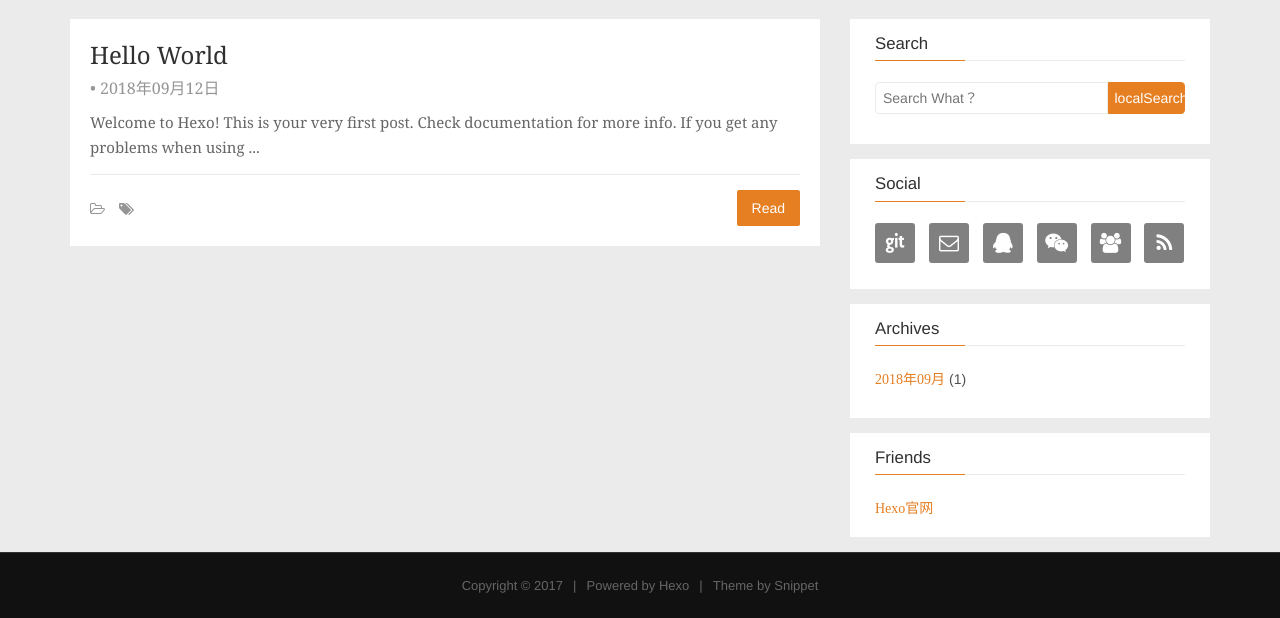
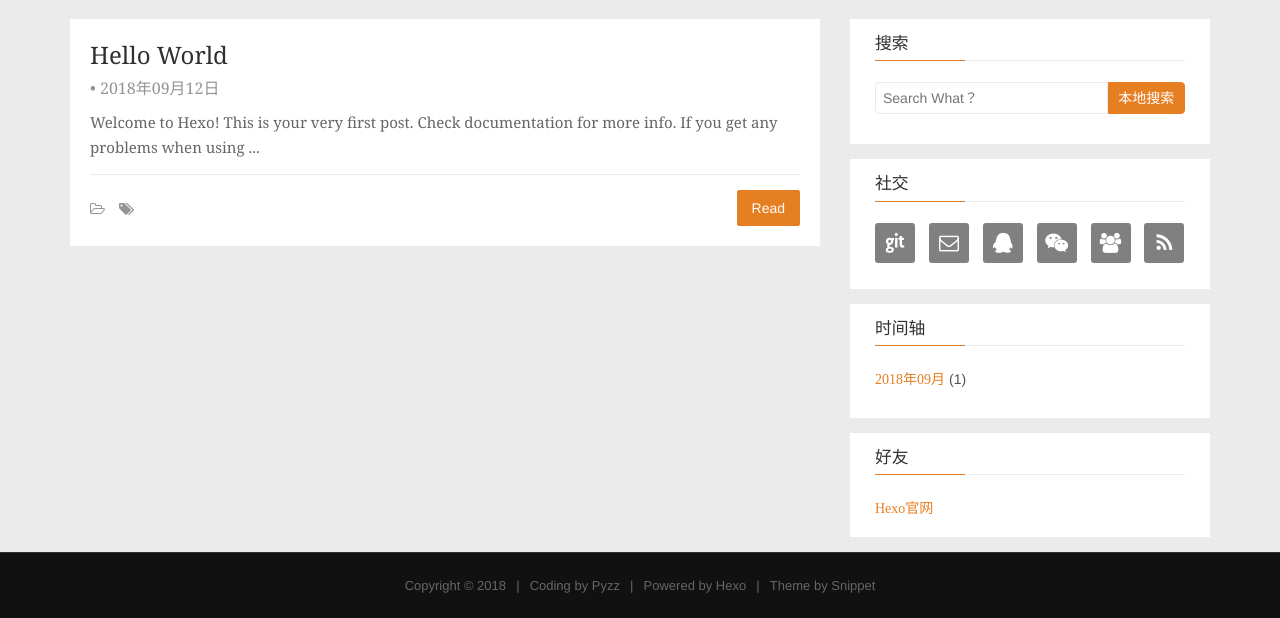
Before and after one commit to fanshao001/Pyzz.github.io, a plain HTML site: page index.html in a window 1280 px wide. Shown: the part 341-959 px from the top of the page. Drawn offline with Linux system fonts and the light colour scheme.

Commit message:
Site updated: 2018-09-12 11:15:19

```diff
--- a/index.html
+++ b/index.html
@@ -1,5 +1,6 @@
 <!DOCTYPE HTML>
 <html lang="">
+
 <head>
     <!--Setting-->
     <meta charset="UTF-8">
@@ -26,19 +27,10 @@
     <meta name="verify" content="all" />
     <!--Title-->
 
-
     <title>Pyzz</title>
 
-
     <link rel="alternate" href="/atom.xml" title="Pyzz" type="application/atom+xml">
-
-
     <link rel="icon" href="/favicon.ico">
-
-
-
-
-
     <link rel="stylesheet" href="/css/bootstrap.min.css?rev=3.3.7">
     <link rel="stylesheet" href="/css/font-awesome.min.css?rev=4.5.0">
     <link rel="stylesheet" href="/css/style.css?rev=@@hash">
@@ -49,17 +41,14 @@
 
     <div class="hide">
         <script type="text/javascript">
-			var cnzz_protocol = (("https:" == document.location.protocol) ? " https://" : " http://");document.write(unescape("%3Cspan class='cnzz_stat_icon_1263868967 hide' %3E%3Cscript%20src%3D%22https%3A%2F%2Fs95.cnzz.com%2Fz_stat.php%3Fweb_id%3D1272564536%22%3E%3C%2Fscript%3E%3C/span%3E%3Cscript src='" + cnzz_protocol + "s19.cnzz.com/z_stat.php%3Fid%3D1263868967%26show%3Dpic1' type='text/javascript'%3E%3C/script%3E"));
+            var cnzz_protocol = (("https:" == document.location.protocol) ? " https://" : " http://");
+            document.write(unescape(
+                "%3Cspan class='cnzz_stat_icon_1263868967 hide' %3E%3Cscript%20src%3D%22https%3A%2F%2Fs95.cnzz.com%2Fz_stat.php%3Fweb_id%3D1272564536%22%3E%3C%2Fscript%3E%3C/span%3E%3Cscript src='" +
+                cnzz_protocol +
+                "s19.cnzz.com/z_stat.php%3Fid%3D1263868967%26show%3Dpic1' type='text/javascript'%3E%3C/script%3E"
+            ));
         </script>
     </div>
-
-
-
-
-
-
-
-
 </head>
 
 
@@ -73,15 +62,15 @@
 <![endif]-->
 
 <body>
-    <header class="main-header"  style="background-image:url(http://7xpw2b.com1.z0.glb.clouddn.com/hexo-sinppet/img/banner.jpg)"  >
+    <header class="main-header" style="background-image:url(http://7xpw2b.com1.z0.glb.clouddn.com/hexo-sinppet/img/banner.jpg)">
         <div class="main-header-box">
             <a class="header-avatar" href="/" title='Pyzz'>
-            <img src="/img/avatar.jpg" alt="logo头像" class="img-responsive center-block">
+                <img src="/img/avatar.jpg" alt="Pyzz" class="img-responsive center-block">
             </a>
             <div class="branding">
                 <!--<h2 class="text-hide">Snippet主题,从未如此简单有趣</h2>-->
 
-                 <img src="/img/branding.png" alt="Snippet 博客主题" class="img-responsive center-block">
+                <img src="/img/branding.png" class="img-responsive center-block">
 
             </div>
         </div>
@@ -90,7 +79,8 @@
         <div class="container">
             <div class="row">
                 <div class="col-sm-12">
-                <div class="navbar-header"><span class="nav-toggle-button collapsed pull-right" data-toggle="collapse" data-target="#main-menu" id="mnav">
+                    <div class="navbar-header"><span class="nav-toggle-button collapsed pull-right" data-toggle="collapse"
+                            data-target="#main-menu" id="mnav">
                             <span class="sr-only"></span>
                             <i class="fa fa-bars"></i>
                         </span>
@@ -129,7 +119,7 @@
                                 <h1 class="post-title">
                                     <a href="/2018/09/12/hello-world/">Hello World</a>
                                 </h1>
-            <div class="post-meta">  &bull;
+                                <div class="post-meta"> &bull;
                                     <time class="post-date" datetime="" title="">
                                         2018年09月12日
                                     </time>
@@ -137,7 +127,8 @@
                             </div>
                             <p class="brief">
 
-                Welcome to Hexo! This is your very first post. Check documentation for more info. If you get any problems when using ...
+                                Welcome to Hexo! This is your very first post. Check documentation for more info. If
+                                you get any problems when using ...
 
                             </p>
                         </div>
@@ -190,13 +181,13 @@
 
 
                     <div class="widget">
-        <h3 class="title">Search</h3>
+                        <h3 class="title">搜索</h3>
                         <div id="search-form">
                             <div id="result-mask" class="hide"></div>
                             <div class="search-area">
 
                                 <input id="search-key" type="search" autocomplete="off" placeholder="Search What？">
-                    <button type="button" class="search-form-submit" id="search-local">localSearch</button>
+                                <button type="button" class="search-form-submit" id="search-local">本地搜索</button>
 
 
                             </div>
@@ -221,14 +212,14 @@
 
 
                     <div class="widget">
-      <h3 class="title">Social</h3>
+                        <h3 class="title">社交</h3>
                         <div class="content social">
 
-	            <a href="//github.com/shenliyang" rel="external nofollow" title="Github" target="_blank">
+                            <a href="//github.com/alwaysbefun" rel="external nofollow" title="Github" target="_blank">
                                 <i class="git fa fa-git"></i>
                             </a>
 
-	            <a href="mailto:snippet@91h5.cc" rel="external nofollow" title="邮箱" target="_blank">
+                            <a href="mailto:fanshaobo_007@163.com" rel="external nofollow" title="邮箱" target="_blank">
                                 <i class="envelope-o fa fa-envelope-o"></i>
                             </a>
 
@@ -252,24 +243,17 @@
                     </div>
 
 
-
-
-
+                    <div class="widget">
+                        <h3 class="title">时间轴</h3>
+                        <ul class="archive-list">
+                            <li class="archive-list-item"><a class="archive-list-link" href="/archives/2018/09/"><i
+                                        class="fa" aria-hidden="true">2018年09月</i></a><span class="archive-list-count">1</span></li>
+                        </ul>
+                    </div>
 
 
                     <div class="widget">
-      <h3 class="title">Archives</h3>
-        <ul class="archive-list"><li class="archive-list-item"><a class="archive-list-link" href="/archives/2018/09/"><i class="fa" aria-hidden="true">2018年09月</i></a><span class="archive-list-count">1</span></li></ul>
-    </div>
-
-
-
-
-
-
-
-    <div class="widget">
-        <h3 class="title">Friends</h3>
+                        <h3 class="title">好友</h3>
                         <div class="content friends-link">
 
                             <a href="https://hexo.io/zh-cn/" class="fa" target="_blank">Hexo官网</a>
@@ -309,13 +293,17 @@
 
                 </div>
                 <div class="col-sm-12">
-                <span>Copyright &copy; 2017
+                    <span>Copyright &copy; 2018
+                    </span> |
+                    <span>
+                        Coding by <a href="//github.com/alwaysbefun" class="copyright-links" target="_blank" rel="nofollow">Pyzz</a>
                     </span> |
                     <span>
                         Powered by <a href="//hexo.io" class="copyright-links" target="_blank" rel="nofollow">Hexo</a>
                     </span> |
                     <span>
-                    Theme by <a href="//github.com/shenliyang/hexo-theme-snippet.git" class="copyright-links" target="_blank" rel="nofollow">Snippet</a>
+                        Theme by <a href="//github.com/shenliyang/hexo-theme-snippet.git" class="copyright-links"
+                            target="_blank" rel="nofollow">Snippet</a>
                     </span>
                 </div>
             </div>
@@ -324,13 +312,8 @@
 
 
     <script src="/js/search.js?rev=@@hash"></script>
-
-
-
-
-
-
     <script src="/js/app.js?rev=@@hash"></script>
 
 </body>
+
 </html>
```
Lines whose indentation alone changed are shown as unchanged.
